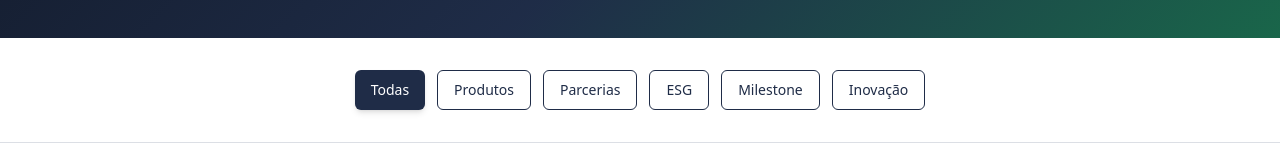
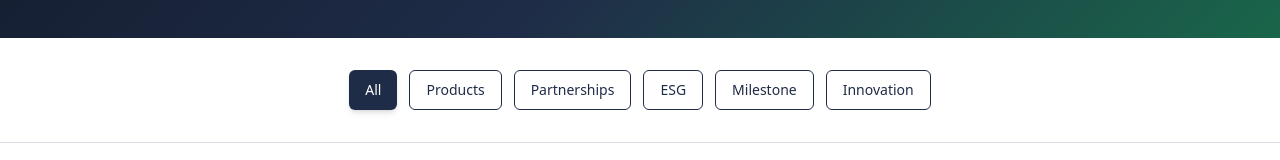
Before and after one commit to lluanamaciel/vamus-vision-vault-86782, a React (Vite) app: page /noticias in a window 1280 px wide. Shown: the part 314-474 px from the top of the page. Built offline with nearby package versions, Linux system fonts and the light colour scheme; the HTML template or start-up script is replaced by a standard one.

Commit message:
Revert Portuguese name changes
Reverted Portuguese names back to English in the news filtering and category display to maintain consistency with the original English naming conventions.

```diff
--- a/src/pages/News.tsx
+++ b/src/pages/News.tsx
@@ -7,7 +7,7 @@ import { Button } from "@/components/ui/button";
 import { useState } from "react";
 
 const News = () => {
-  const [selectedCategory, setSelectedCategory] = useState<string>("Todas");
+  const [selectedCategory, setSelectedCategory] = useState<string>("All");
 
   const news = [
     {
@@ -19,13 +19,13 @@ const News = () => {
     },
     {
       title: "FIT ONE Nutrition Lança Nova Linha de Suplementos Premium",
-      category: "Produtos",
+      category: "Products",
       date: "8 de Março, 2025",
       summary: "A marca de suplementação esportiva do grupo apresenta linha exclusiva desenvolvida com tecnologia de ponta e foco em alta performance."
     },
     {
       title: "Body Fit Closet: Parceria com Marcas Internacionais",
-      category: "Parcerias",
+      category: "Partnerships",
       date: "1 de Março, 2025",
       summary: "A divisão de moda fitness do grupo anuncia parceria estratégica com marcas globais, ampliando portfólio de produtos premium."
     },
@@ -43,15 +43,15 @@ const News = () => {
     },
     {
       title: "VAMUS Investe em Tecnologia e Experiência Digital",
-      category: "Inovação",
+      category: "Innovation",
       date: "5 de Fevereiro, 2025",
       summary: "Grupo anuncia investimento em plataforma digital integrada para melhorar experiência omnichannel dos clientes."
     }
   ];
 
-  const categories = ["Todas", "Produtos", "Parcerias", "ESG", "Milestone", "Inovação"];
+  const categories = ["All", "Products", "Partnerships", "ESG", "Milestone", "Innovation"];
 
-  const filteredNews = selectedCategory === "Todas"
+  const filteredNews = selectedCategory === "All"
     ? news
     : news.filter(item => item.category === selectedCategory);
 
```
